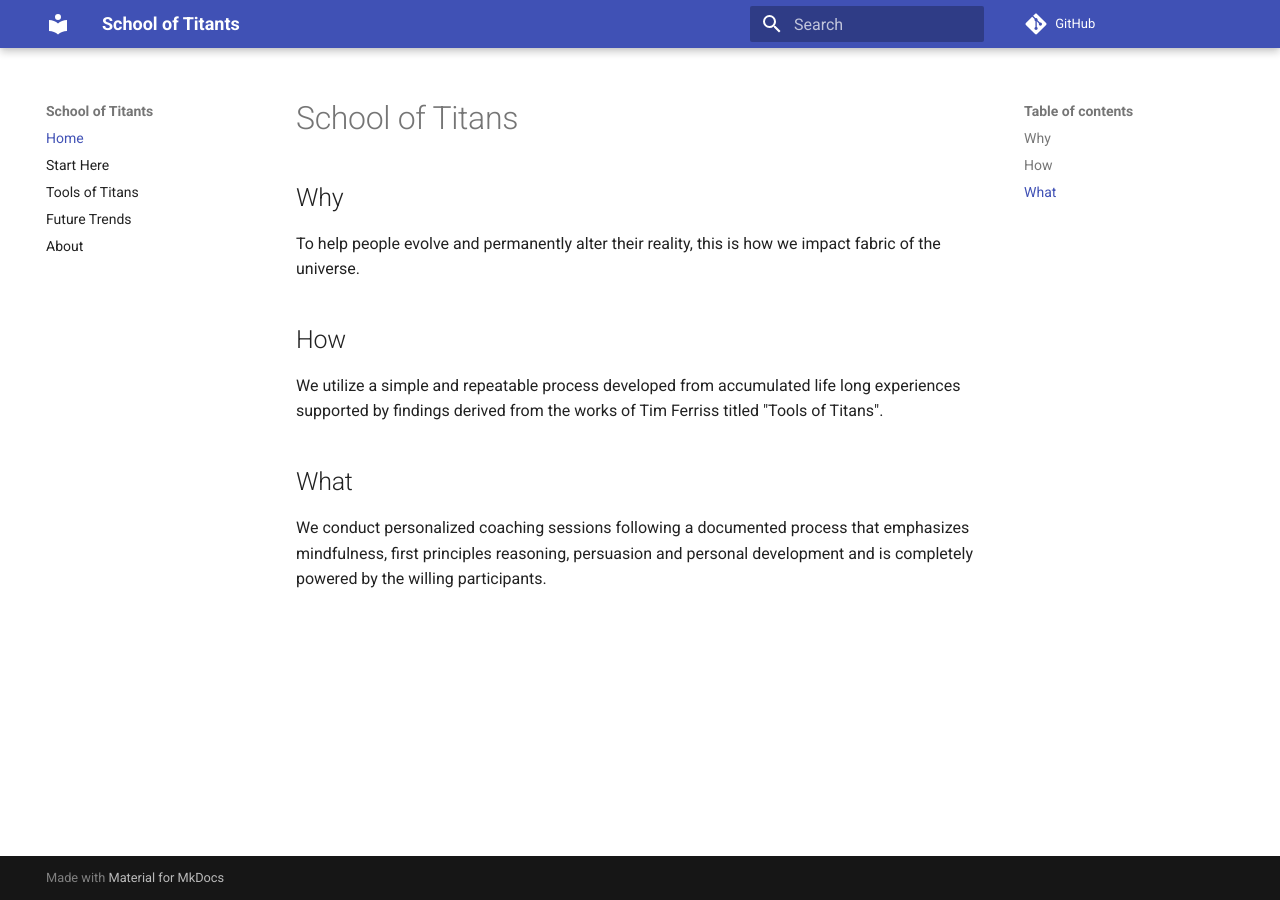
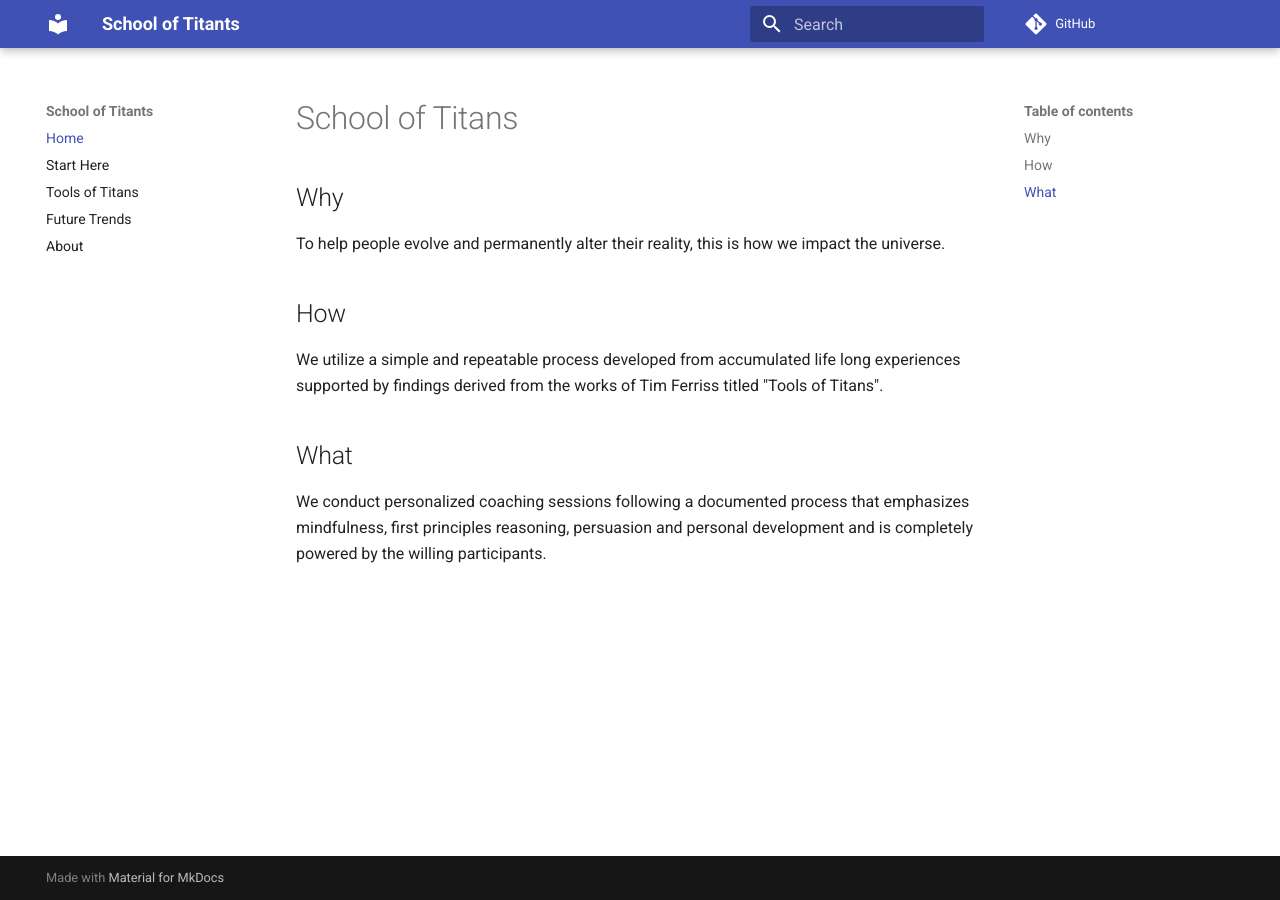
Before and after one commit to fszale/school-of-titans, an MkDocs documentation site: the page built from docs/index.md, in a window 1280 px wide. Built offline with MkDocs 1.6.1 and Material for MkDocs 9.7.7, drawn with Linux system fonts in a browser that asks for light colours; comment, search, counter and statistics services are not loaded.

Commit message:
Tweaked index page

```diff
--- a/docs/index.md
+++ b/docs/index.md
@@ -2,7 +2,7 @@
 
 ## Why
 
-To help people evolve and permanently alter their reality, this is how we impact fabric of the universe.
+To help people evolve and permanently alter their reality, this is how we impact the  universe.
 
 ## How
 We utilize a simple and repeatable process developed from accumulated life long experiences supported by findings derived from the works of Tim Ferriss titled "Tools of Titans".
```
Also changed, not shown: docs/start.md (+1 -1 lines).
